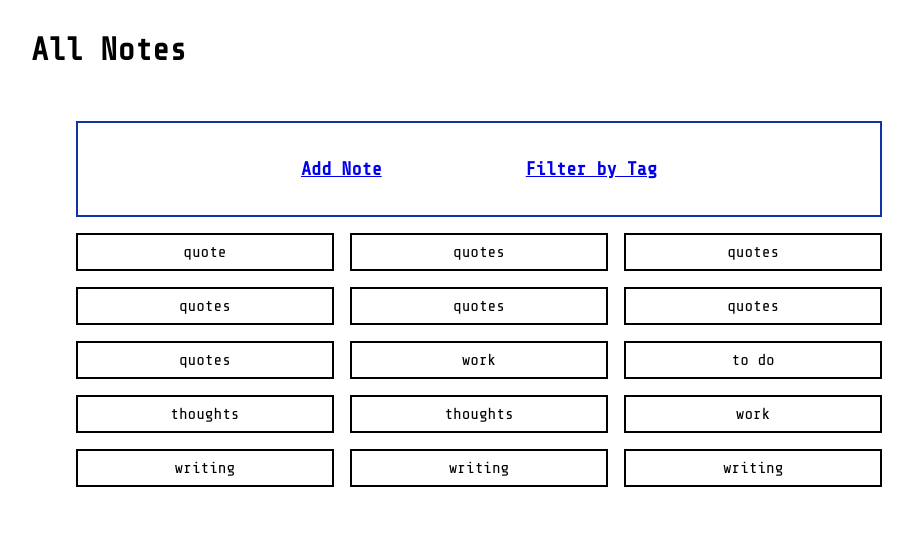
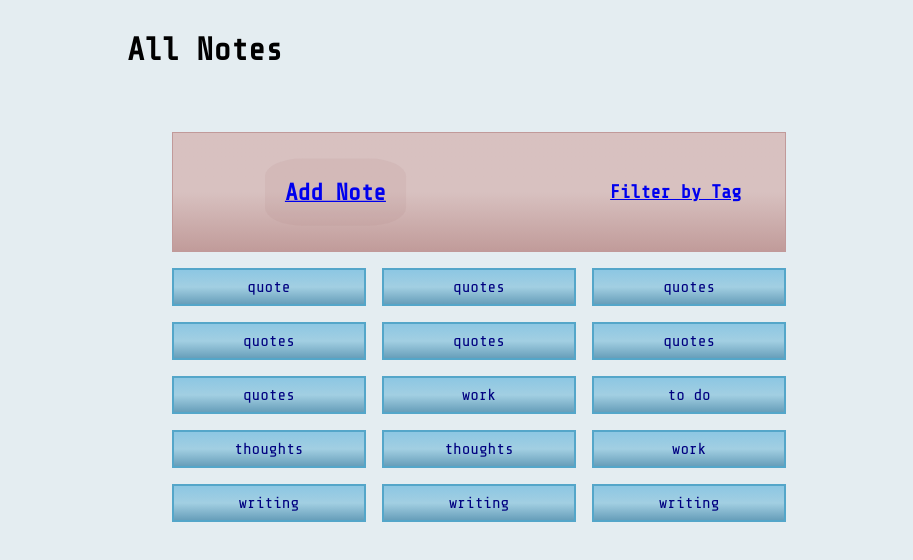
Before and after one commit to howema/run-rabbit-run-js, a website built with webpack: page src/html/notes.html in a window 1280 px wide. Shown: the whole page, without its empty margins (161-1074 px from the left). Built offline with nearby package versions, Linux system fonts and the light colour scheme.

Commit message:
style: animation madness

```diff
--- a/src/css/styles.css
+++ b/src/css/styles.css
@@ -1,17 +1,22 @@
-/* html { */
-    /* height: 100%; */
-/* } */
-
 body {
     font-family: 'Share Tech Mono', monospace;
     /* width: 90%; */
     box-sizing: border-box;
-    max-width: 70%;
-    margin: 2rem auto;
+    max-width: 60%;
+    margin: auto;
+    background-color: #E4EDF1;
+    /* background-color: #BBD3DD; */
+}
+
+.title {
+    display: block;
+    text-align: left;
+    padding: 0;
+    margin: 2rem;
 }
 
 .grid {
-    width: 90%;
+    width: 80%;
     margin: 2rem auto;
     display: grid;
     grid-template-columns: 1fr 1fr 1fr;
@@ -24,10 +29,9 @@ body {
     justify-content: center;
 }
 
-/* children */
 .grid__toolbar {
     display: flex;
-    border: 2px solid #1034A6;
+    border: 1px solid #C19A9A;
     justify-content: center;
 
     grid-column-start: 1;
@@ -35,11 +39,24 @@ body {
 
     grid-column-end: 4;
     grid-row-end: 1;
+
+    background: #D8C1C0;
+    background-image:
+    linear-gradient(
+        to bottom,
+      hsla(2, 24%, 80%, 0.2),
+      transparent,
+      hsla(2, 24%, 56%, 0.5));
+
+        /* box-shadow: 1px 1px 5px #fff; */
+    /* position: absolute; */
+
 }
 
-.grid__toolbar-add {
+/* .grid__toolbar-add {
    padding: 1rem 4.5rem 0 2rem;
-}
+   justify-content: left;
+} */
 
 .grid__toolbar-filter {
    padding: 1rem 2rem 1rem 4.5rem;
@@ -52,10 +69,87 @@ body {
 .thoughts li,
 .work li,
 .writing li {    /*surrounding box got smaller here*/
-    color: black;
+    color: navy;
     padding: 0.5rem;
-    border: 2px solid black;
+    border: 2px solid #54A6C9;
     list-style: none;
     text-align: center;
     font-size: 1rem;
 }
+
+li {
+    background: #A2CFE2;
+    transition: background-color 250ms ease;
+    background-image:
+    linear-gradient(
+      to bottom,
+      hsla(202, 77.8%, 55.9%, 0.2),
+      transparent,
+      hsla(202, 77.6%, 28%, 0.4)
+    );
+}
+
+li:hover,
+li:focus {
+    background-color: #54A6C9;
+
+}
+
+.grid__toolbar-filter {
+    position: absolute;
+    align-self: center;
+    right: 27%;
+}
+
+.grid__toolbar-add {
+    /* display: flex; */
+    align-self: left;
+    position: relative;
+    display: inline-block;
+    padding: 0.5rem;
+    margin: 2rem 18rem 2rem 0;
+}
+
+@media (prefers-reduced-motion: no-preference) {
+    .grid__toolbar-add {
+        animation: grow-n-change 0.5s infinite alternate paused;
+
+    }
+      .grid__toolbar-add:hover {
+        animation-play-state: running;
+      }
+    }
+
+ @keyframes grow-n-change {
+            0% {
+                transform: scale(1.25);
+                background-color: hsla(2, 24%, 56%, 0.1);
+                border-radius: 27%;
+                padding: 1rem;
+            }
+
+            25% {
+                background-color:hsla(2, 24%, 56%, 0.2);
+                border-radius: 27%;
+            }
+
+            50% {
+                background-color: hsla(2, 24%, 56%, 0.3);
+                border-radius: 25%;
+/*                 padding: 0.25rem; */
+            }
+
+
+            75% {
+                background-color: hsla(202, 77.8%, 55.9%, 0.2);
+                border-radius: 16%;
+/*                 padding: 0.5rem; */
+            }
+
+            100% {
+                transform: scale(1.5);
+                background-color: hsla(202, 77.8%, 55.9%, 0.4);
+                border-radius: 16%;
+                padding: 0.75rem;
+            }
+        }
```
